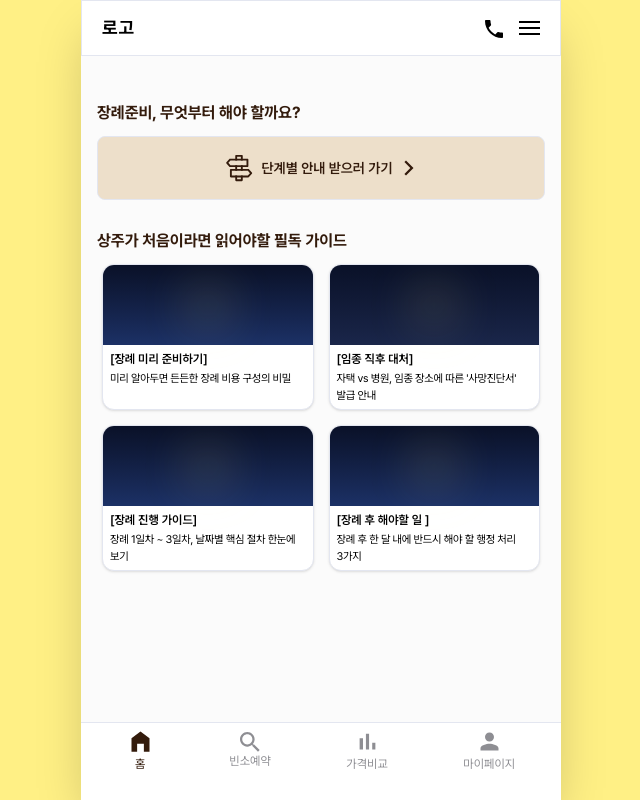
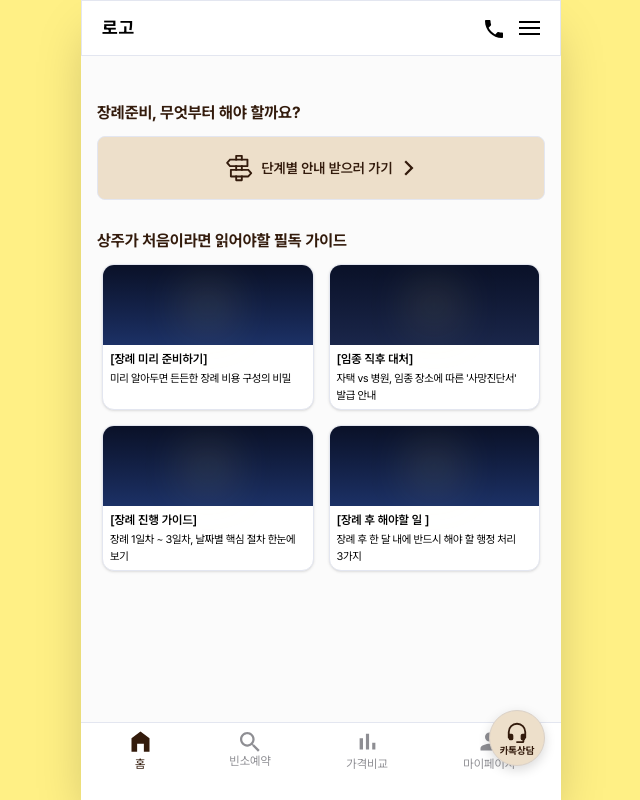
Before and after one commit to dokkk0dahee/Tishoo, a React (Vite) app: page / in a window 1280 px wide. Shown: the whole page, without its empty margins (319-959 px from the left). Built offline with nearby package versions, Linux system fonts and the light colour scheme.

Commit message:
[FEAT] 카톡 플로팅 버튼

```diff
--- /dev/null
+++ b/src/components/common/floatingbutton-component.jsx
@@ -0,0 +1,31 @@
+const FloatingButton = () => {
+    return (
+        <div className="fixed bottom-[90px] left-1/2 -translate-x-1/2 w-full max-w-[480px] pointer-events-none z-50">
+
+            {/* 실제 클릭되는 버튼 (오른쪽에서 16px 띄움) */}
+            <a
+                href="https://pf.kakao.com/_xxxxxx/chat" // 👈 여기에 실제 카카오 채널 채팅 URL을 넣으세요!
+                target="_blank"
+                rel="noopener noreferrer"
+                className="absolute right-[16px] w-[56px] h-[56px] bg-[#EDDFCA] rounded-full shadow-[0_4px_12px_rgba(0,0,0,0.15)] flex flex-col items-center justify-center pointer-events-auto hover:scale-105 transition-transform duration-200 border-[1px] border-[#D9D0C7]"
+            >
+                {/* 🎧 상담원/헤드셋 SVG 아이콘 (시안과 유사한 느낌) */}
+                <svg width="22" height="22" viewBox="0 0 24 24" fill="none" xmlns="http://www.w3.org/2000/svg" className="mb-[2px]">
+                    <path d="M3 18V12C3 7.02944 7.02944 3 12 3C16.9706 3 21 7.02944 21 12V18" stroke="#331B0C" strokeWidth="2" strokeLinecap="round" strokeLinejoin="round"/>
+                    <path d="M21 19A2 2 0 0 1 19 21H18A2 2 0 0 1 16 19V16A2 2 0 0 1 18 14H21V19Z" fill="#331B0C"/>
+                    <path d="M3 19A2 2 0 0 0 5 21H6A2 2 0 0 0 8 19V16A2 2 0 0 0 6 14H3V19Z" fill="#331B0C"/>
+                    {/* 마이크 부분 */}
+                    <path d="M19 21V22C19 22.5523 18.5523 23 18 23H12" stroke="#331B0C" strokeWidth="2" strokeLinecap="round" strokeLinejoin="round"/>
+                </svg>
+
+                {/* 텍스트 */}
+                <span className="text-[10px] font-bold text-[#331B0C] leading-none">
+                    카톡상담
+                </span>
+            </a>
+
+        </div>
+    );
+};
+
+export default FloatingButton;
--- a/src/components/layout-component.jsx
+++ b/src/components/layout-component.jsx
@@ -1,6 +1,7 @@
 import { Outlet } from "react-router-dom";
 import Navigation from "./navigation-component";
 import Header from "./header-componentr";
+import FloatingButton from "./common/floatingbutton-component";
 
 const Layout = () => {
     return (
@@ -19,6 +20,9 @@ const Layout = () => {
 
             {/* 공통 하단 네비바 */}
             <Navigation />
+
+            {/* 카카오톡 상담 플로팅 버튼 */}
+            <FloatingButton />
         </div>
     </div>
     );
```
